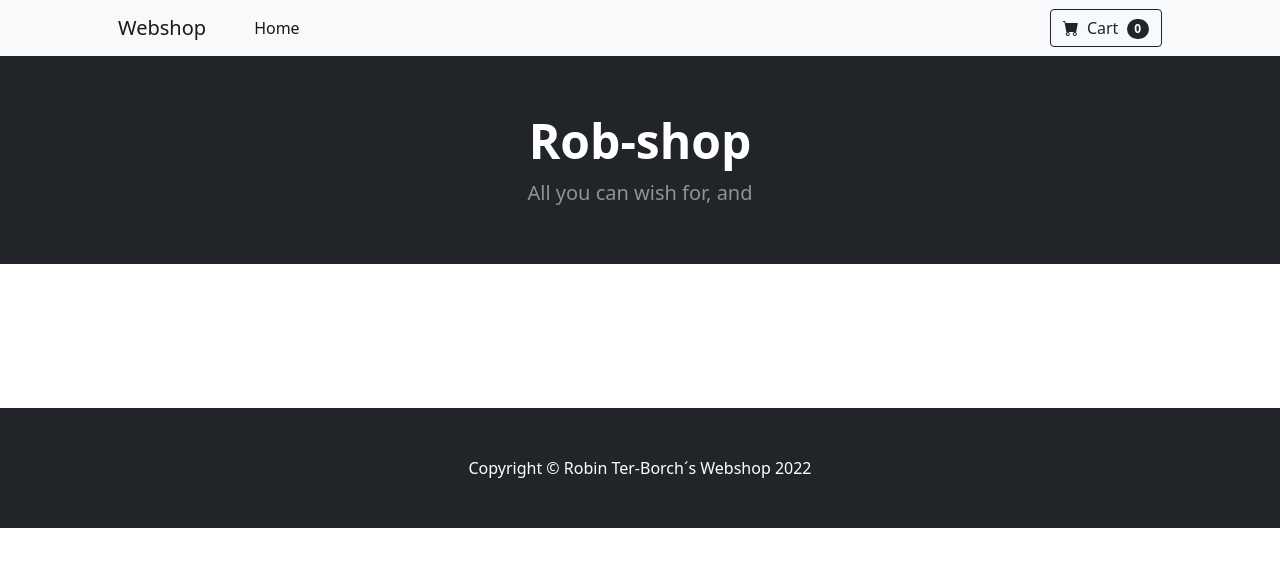
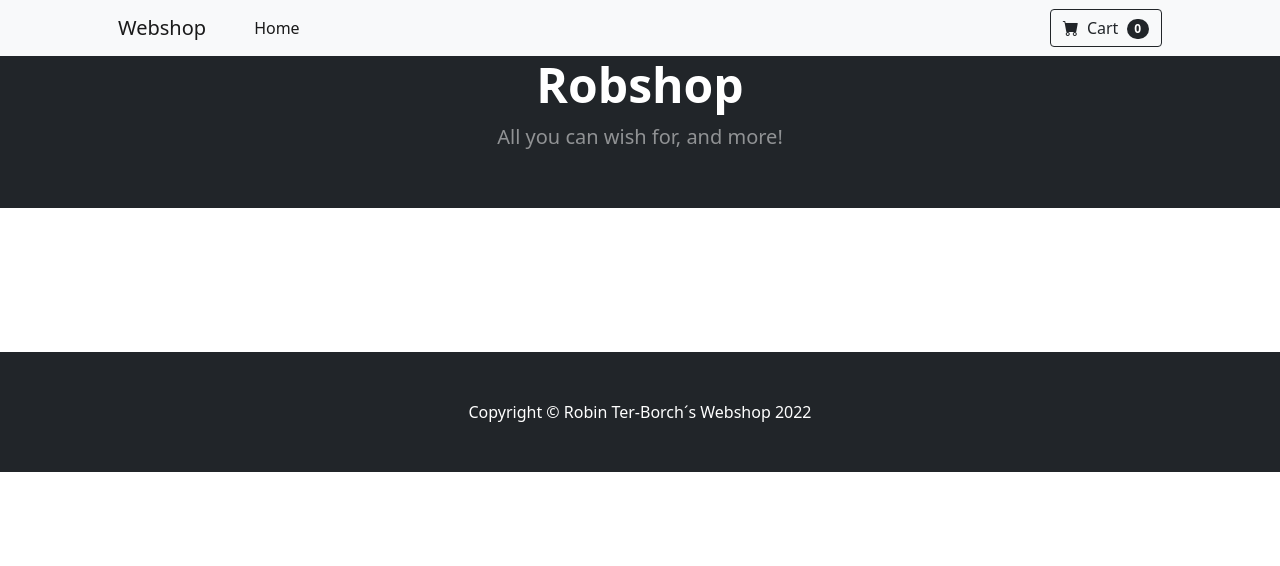
Before and after one commit to RTerBorch/WebshopWithWorkingCart, a plain HTML site: page index.html in a window 1280 px wide. Drawn offline with nearby package versions, Linux system fonts and the light colour scheme; no server answers.

Commit message:
minor changes

```diff
--- a/index.html
+++ b/index.html
@@ -19,12 +19,12 @@
     />
     <!-- Core theme CSS (includes Bootstrap)-->
     <link href="css/styles.css" rel="stylesheet" />
+
     <script src="js/scripts.js" async></script>
   </head>
   <body>
-
     <!-- Navigation-->
-    <nav class="navbar navbar-expand-lg navbar-light bg-light">
+    <nav class="navbar navbar-expand-lg navbar-light bg-light fixed-top">
       <div class="container px-4 px-lg-5">
         <a class="navbar-brand" href="index.html">Webshop</a>
 
@@ -75,8 +75,10 @@
     <header class="bg-dark py-2">
       <div class="container px-4 px-lg-5 my-5">
         <div class="text-center text-white">
-          <h1 class="display-5 fw-bolder">Rob-shop</h1>
-          <p class="lead fw-normal text-white-50 mb-0">All you can wish for, and</p>
+          <h1 class="display-5 fw-bolder">Robshop</h1>
+          <p class="lead fw-normal text-white-50 mb-0">
+            All you can wish for, and more!
+          </p>
         </div>
       </div>
     </header>
@@ -105,7 +107,6 @@
     <script src="https://cdn.jsdelivr.net/npm/bootstrap@5.1.3/dist/js/bootstrap.bundle.min.js"></script>
 
     <!-- Core theme JS-->
-
     <script>
       loadJSON();
     </script>
```
